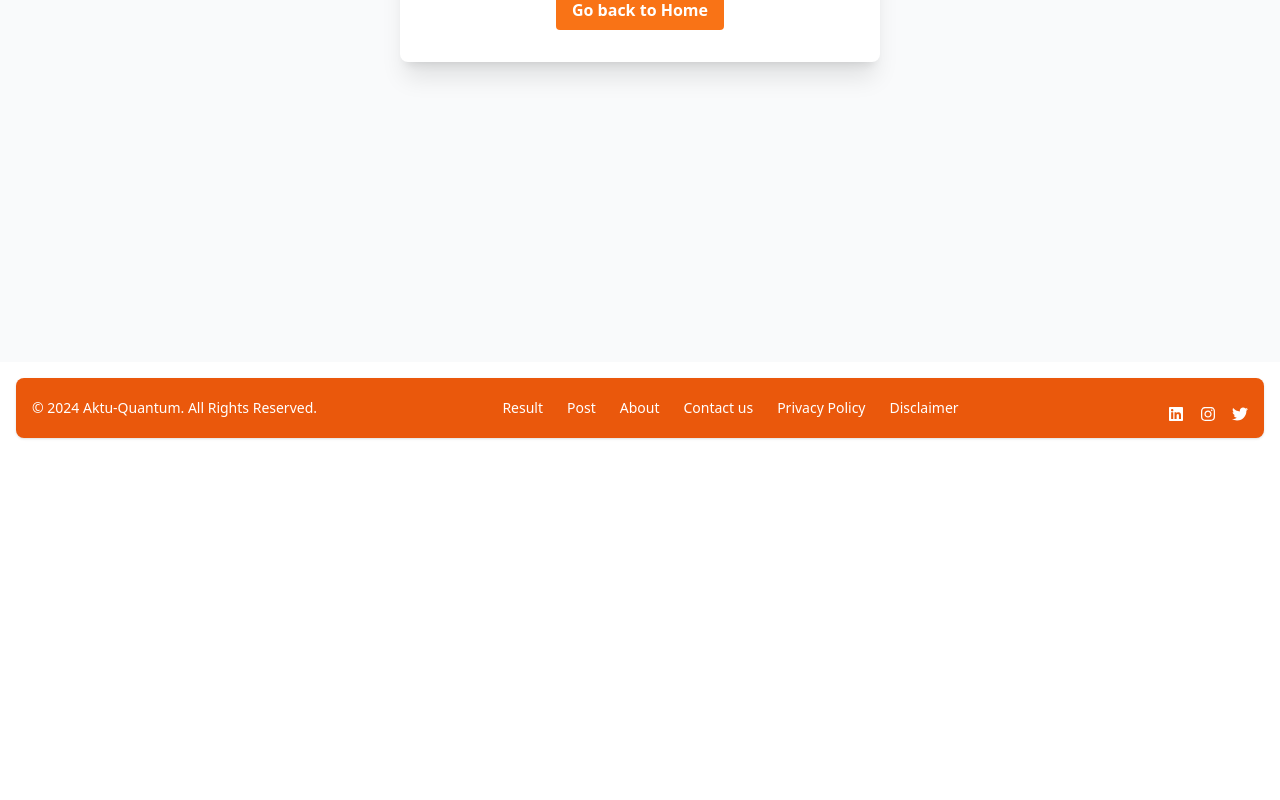
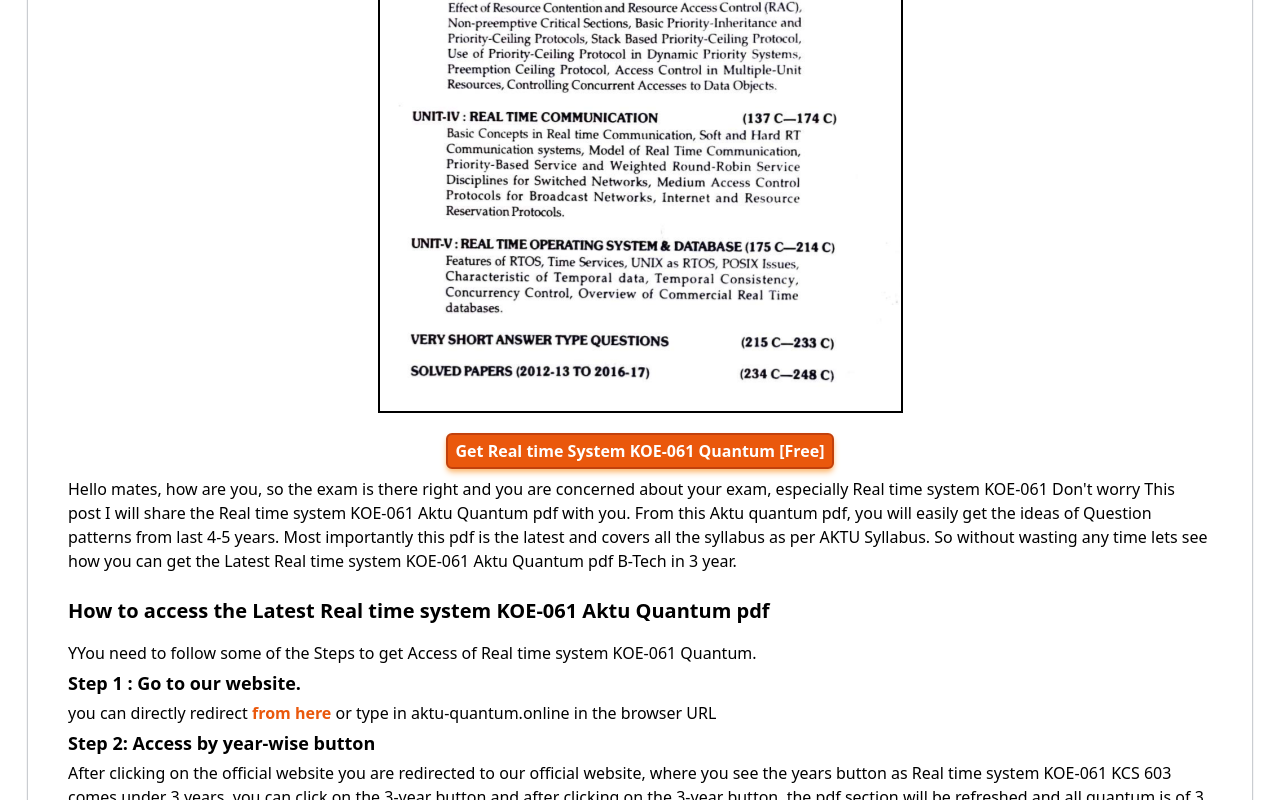
Before and after one commit to MuditxRajput/aktu_quantum_frontend, a React (Create React App) app: page /rts in a window 1280 px wide. Shown: the part 500-1300 px from the top of the page. Before the commit the page ends 954 px from the top, so only its background shows below. Built offline with nearby package versions, Linux system fonts and the light colour scheme.

Commit message:
'rtsPost'

```diff
--- a/src/App.js
+++ b/src/App.js
@@ -17,6 +17,7 @@
 import Aktu_Quantum from "./Post/Aktu_Quantum";
 import Challenge from "./Post/Challenge";
 import ComputerNetworkPost from "./Post/ComputerNetworkPost";
+import RealTimePost from "./Post/RealTimePost";
 import WebTpdf from "./Post/WebTpdf";
 import store from "./Store/configStore";
 const App = () => {
@@ -54,6 +55,7 @@
           <Route path="/dmca" element = {<Dmca/>}  />
           <Route path="/webt" element = {<WebTpdf/>}  />
           <Route path="/cn" element = {<ComputerNetworkPost/>}  />
+          <Route path="/rts" element = {<RealTimePost/>}  />
         </Routes>
         <Fottter/>
       </BrowserRouter>
--- /dev/null
+++ b/src/Post/RealTimePost.jsx
@@ -0,0 +1,169 @@
+import React from "react";
+import { Helmet } from "react-helmet";
+import HomepageReturn from "../Components/HomepageReturn";
+import GetButton from "../button/GetButton";
+import CpImage from "../postImage/Rts_syllabus.png";
+const RealTimePost = () => {
+  return (
+    <>
+      <Helmet>
+        <meta charSet="utf-8" />
+        <title>
+          {" "}
+          Real time system KOE-061 Aktu Quantum pdf| B.tech 3-year aktu quantum{" "}
+        </title>
+        <meta
+          name="description"
+          content="I will share the Real time system KOE-061 Aktu Quantum pdf with you.
+
+"
+        />
+        <link
+          rel="canonical"
+          href="https://www.aktu-quantum.online/RealTimeSystem"
+        />
+      </Helmet>
+
+      <div className="m-7 rounded-md shadow-sm shadow-gray-700 p-10">
+        <div className="mb-10">
+          <h1 className="font-bold text-3xl mb-2">
+            Real time system KOE-061 Aktu Quantum pdf| B.tech 3-year quantum
+          </h1>
+        </div>
+        <div className="mb-6">
+          <div className=" flex justify-center items-center mb-3">
+            <img
+              src={CpImage}
+              alt="Syllabus of Real time system KOE-061 "
+              className="border-2 border-black"
+            />
+          </div>
+          <HomepageReturn name={"Real time System KOE-061"} />
+          <p>
+            Hello mates, how are you, so the exam is there right and you are
+            concerned about your exam, especially Real time system KOE-061 Don't
+            worry This post I will share the Real time system KOE-061 Aktu
+            Quantum pdf with you. From this Aktu quantum pdf, you will easily
+            get the ideas of Question patterns from last 4-5 years. Most
+            importantly this pdf is the latest and covers all the syllabus as
+            per AKTU Syllabus. So without wasting any time lets see how you can
+            get the Latest Real time system KOE-061 Aktu Quantum pdf B-Tech in 3
+            year.
+          </p>
+        </div>
+        <div></div>
+        <div>
+          <h2 className="text-xl font-semibold mb-4  mt-1   ">
+            How to access the Latest Real time system KOE-061 Aktu Quantum pdf
+          </h2>
+          <p>
+            YYou need to follow some of the Steps to get Access of Real time
+            system KOE-061 Quantum.
+          </p>
+          <div></div>
+          <p className="text-lg font-semibold mb-1 mt-1">
+            Step 1 : Go to our website.
+          </p>
+          <p>
+            you can directly redirect{" "}
+            <a
+              href="http://aktu-quantum.online/"
+              className="text-orange-600 font-semibold"
+            >
+              {" "}
+              from here
+            </a>{" "}
+            or type in aktu-quantum.online in the browser URL
+          </p>
+          <p className="text-lg font-semibold mb-1 mt-1">
+            Step 2: Access by year-wise button
+          </p>
+          <p>
+            After clicking on the official website you are redirected to our
+            official website, where you see the years button as Real time system
+            KOE-061 KCS 603 comes under 3 years, you can click on the 3-year
+            button and after clicking on the 3-year button, the pdf section will
+            be refreshed and all quantum is of 3 years. scroll down and find the
+            Real time system KOE-061 pdf, click on and access it directly.
+          </p>
+          <p className="text-lg font-semibold mb-1 mt-1">
+            Step 3: Access by searching.
+          </p>
+          <p>
+            if you don't want to scroll down no problem in the same page you see
+            the search bar, click on it, and type Real time system KOE-061,
+            simply type the first word of any Aktu quantum you want to find.
+            after writing click on the search button and as you click on it
+            below it you see the Real time system KOE-061 aktu quantum pdf.
+            click on it and access it easily.
+          </p>
+          {/* <p className="text-lg font-semibold mb-1 mt-1">
+            Step 4: How to access the Aktu Quantum series
+          </p> */}
+          <p>
+            these are all the steps you need to follow to get access to Real
+            time system KOE-061 Aktu quantum pdf.
+          </p>
+          <h3 className="text-lg font-semibold mb-1 mt-2  ">
+            Syllabus of Real time system KOE-061 Aktu Quantum pdf.
+          </h3>
+          <p>
+            In Real time system KOE-061 pdf there are a total of 5 units as per
+            Aktu syllabus of Real time system KOE-061.
+            <br /> <span className="font-semibold">
+              {" "}
+              Unit 1: Introduction{" "}
+            </span>{" "}
+            <br></br>
+            <span className="font-semibold ">
+              {" "}
+              Unit 2: Real Time Scheduling{" "}
+            </span>
+            <br></br>
+            <span className="font-semibold">Unit 3: Resourse Sharing</span>
+            <br></br>
+            <span className="font-semibold">
+              Unit 4: Real Time Communication
+            </span>
+            <br></br>
+            <span className="font-semibold ">
+              Unit 5: Real Time Operating System & Database
+            </span>
+            <br></br>
+          </p>
+
+          <p className="text-lg font-semibold mb-1 mt-1">
+            What if I can't get the Aktu quantum?
+          </p>
+          <p>
+            In the header section you get the pdf section, click on that and
+            fill out the form you need to enter some details like pdf name,
+            year, and sem with code and click on submit. Within 1 hr we upload
+            the pdf and you get access to that Aktu quantum pdf.
+          </p>
+          {/* <p className="text-lg font-semibold mb-1 mt-1">
+            Step 7: Prompt Submission to Examination Cell
+          </p> */}
+          {/* <p>
+            It is essential to avoid any unnecessary delays or lost chances for
+            reevaluation by delivering the completed Challenge Evaluation Form
+            to the examination cell on time. In order to guarantee that their
+            request for revaluation is processed as quickly as possible,
+            students must strictly adhere to the dates for submission.
+          </p> */}
+          <p className="text-lg font-semibold mb-1 mt-1">Conclusion</p>
+          <p>
+            In this post, we learn how to access Real time system KOE-061y Aktu
+            Quantum pdf B-tech 3rd year in just a few steps, and I hope you like
+            the post There is a button below from there you can get access to
+            the aktu quantum series for all B.tech
+          </p>
+          <GetButton />
+        </div>
+        <div></div>
+      </div>
+    </>
+  );
+};
+
+export default RealTimePost;
```
Also changed, not shown: src/postImage/Rts_syllabus.png (added), 1 other file (tests, documents, lock files or other folders).
